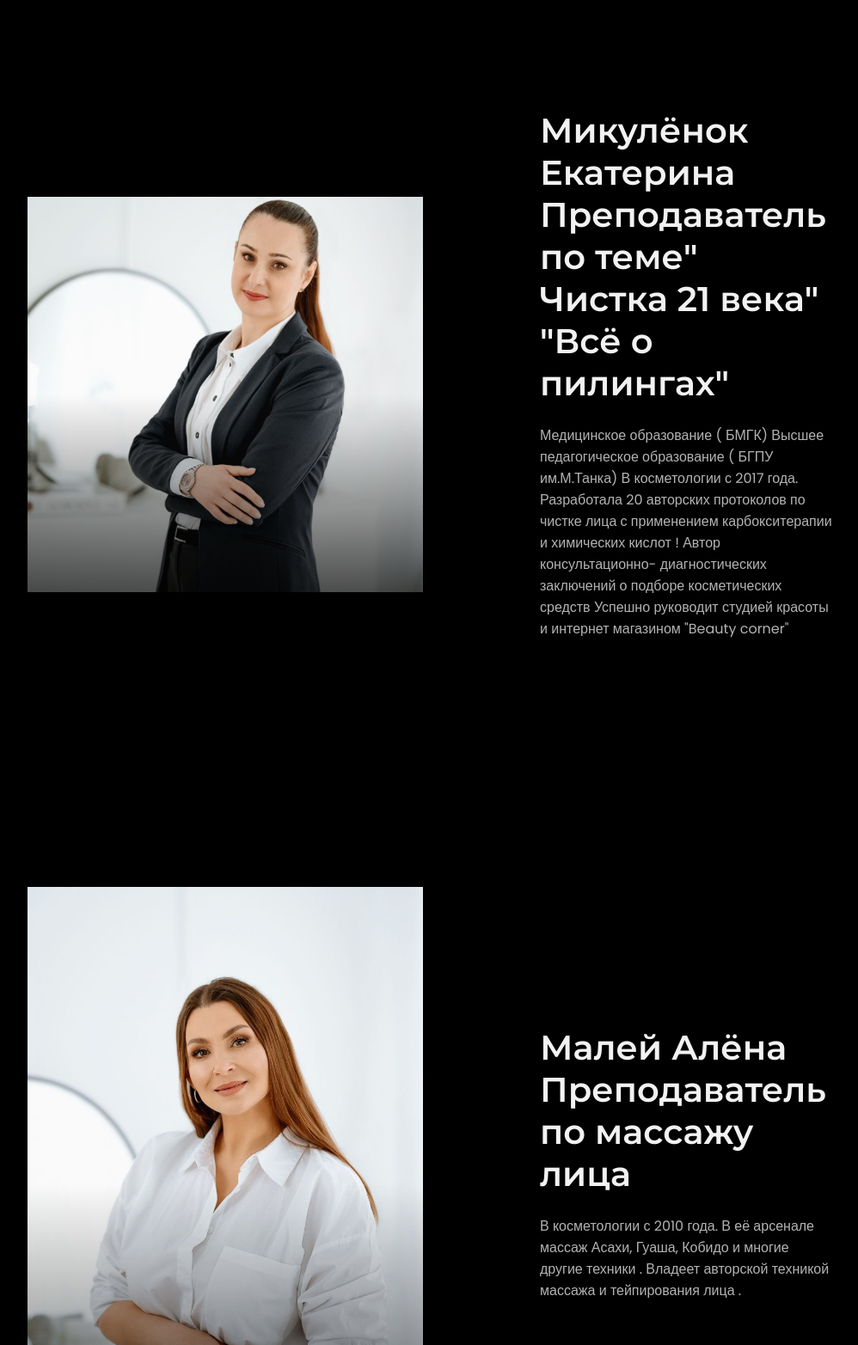
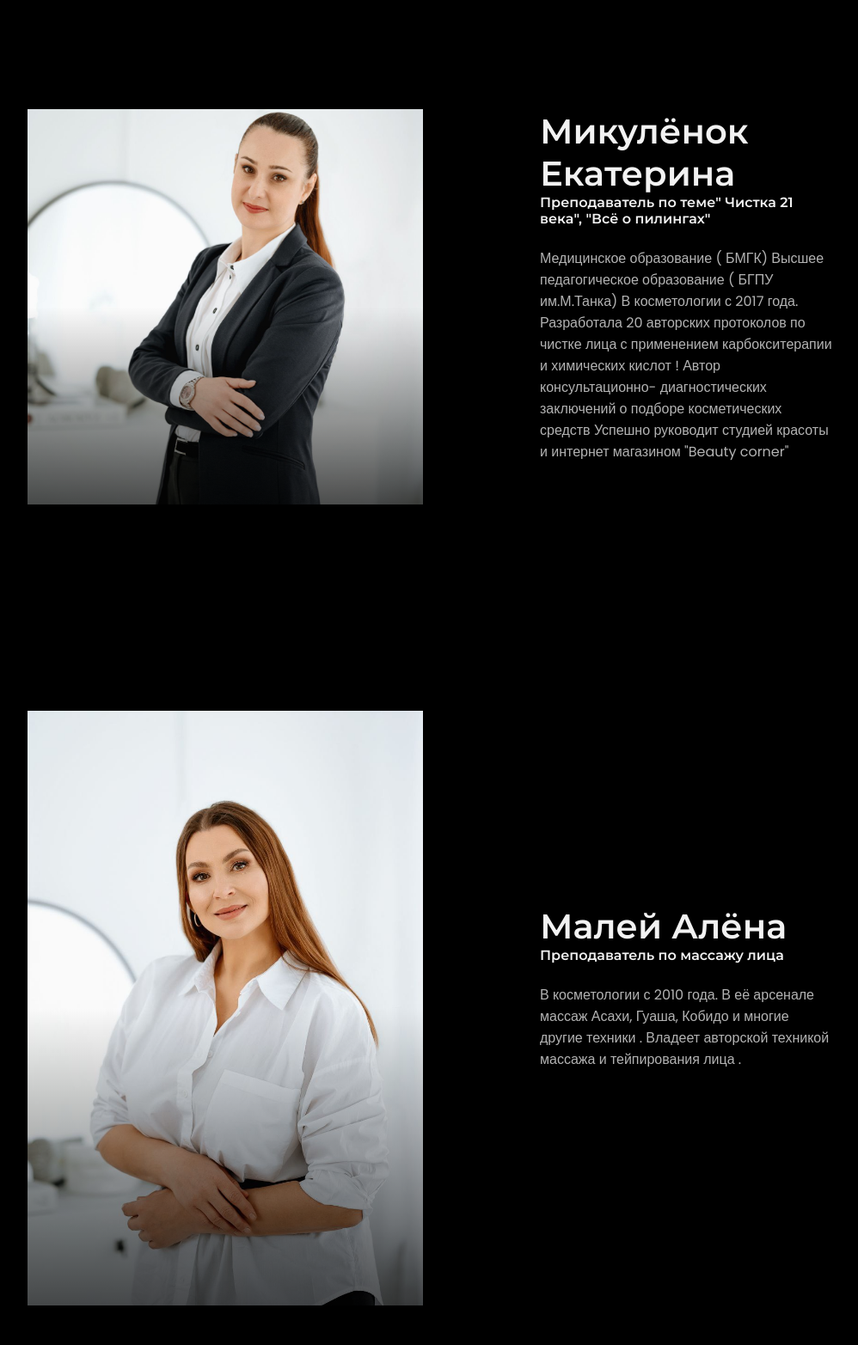
Before and after one commit to MichaelSemenov/NataliDonets, a plain HTML site: page index.html in a window 1280 px wide. Shown: the part 4920-6485 px from the top of the page at 86% size, without its empty margins (140-1138 px from the left). Drawn offline with nearby package versions, Linux system fonts and the light colour scheme.

Commit message:
Добавлены изменения для сайта в финальной версии

```diff
--- a/index.html
+++ b/index.html
@@ -295,6 +295,7 @@
             <div class="join__data">
                 <h2 class="section__title">
                     Донец Наталья <br>
+
                     Директор и основатель <br>
                     Академии красоты N.D.
                 </h2>
@@ -321,8 +322,10 @@
             <div class="join__data">
                 <h2 class="section__title">
                     Микулёнок Екатерина <br>
-                    Преподаватель по теме" Чистка 21 века"<br>
-                     "Всё о пилингах"
+                    <div class="new_teacher">
+                        Преподаватель по теме" Чистка 21 века",
+                        "Всё о пилингах"
+                    </div>
                 </h2>
                 <p class="join__description">
                     Медицинское образование ( БМГК)
@@ -346,8 +349,10 @@
             <div class="join__data">
                 <h2 class="section__title">
                     Малей Алёна <br>
-                    Преподаватель по
-                    массажу лица
+                    <div class="new_teacher">
+                        Преподаватель по
+                        массажу лица  <br>
+                    </div>
                 </h2>
                 <p class="join__description">
                     В косметологии с 2010 года.
@@ -368,8 +373,10 @@
             <div class="join__data">
                 <h2 class="section__title">
                     Синевич Олеся <br>
-                    Преподаватель по фракционной мезотерапии,
-                    массажу, тепированию. <br>
+                    <div class="new_teacher">
+                        Преподаватель по фракционной мезотерапии,
+                        массажу, тепированию. <br>
+                    </div>
                 </h2>
                 <p class="join__description">
                     Среднее медицинское образование . В косметологии с 2016 года. Начинала свой путь в спа индустрии и массажах ( 5 лет работы в" President - hotel") .
--- a/style/styles.css
+++ b/style/styles.css
@@ -1124,3 +1124,9 @@ input:nth-of-type(5):checked ~ main#carousel{
       text-align: left;
     }
   }
+
+
+  /* NEW TEACHE */
+  .new_teacher{
+    font-size: 16px;
+  }
```
